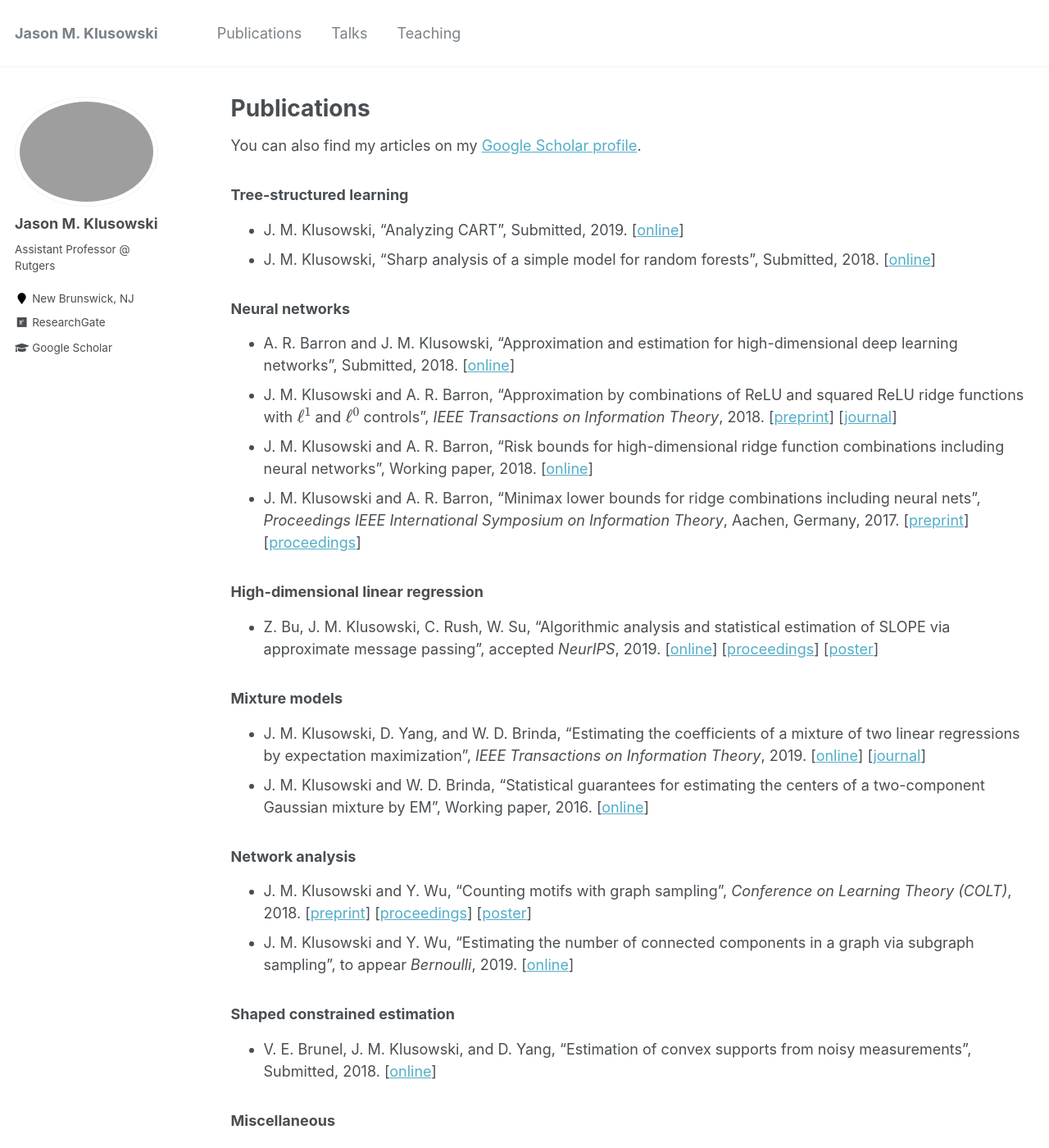
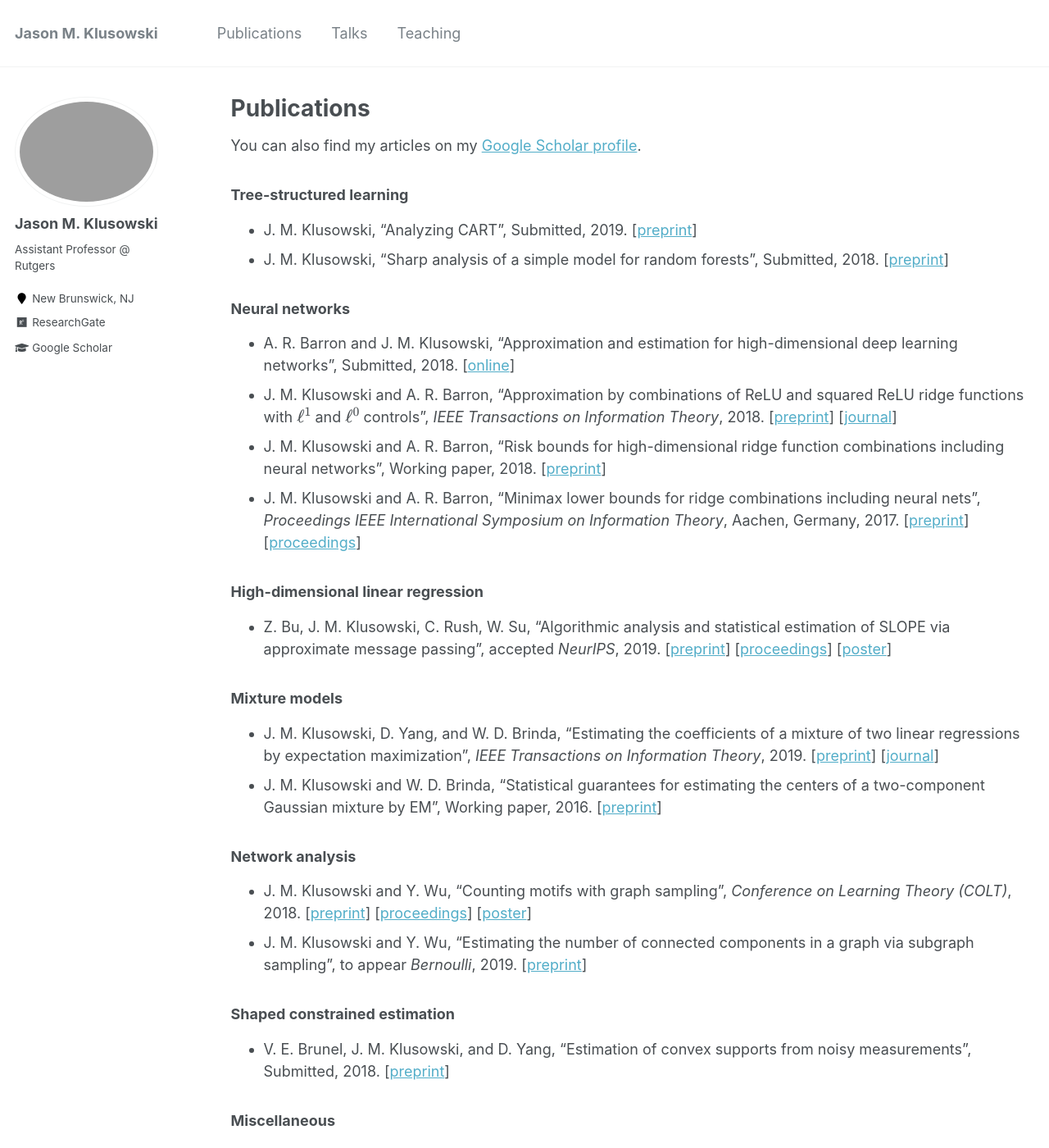
Before and after one commit to jasonklusowski/jasonklusowski.github.io, a Jekyll site: the page built from _pages/publications.md, in a window 1280 px wide and 1400 px high. Shown: the whole window at 82% size. Built offline with Jekyll 4.4.1, drawn with Linux system fonts in a browser that asks for light colours; formulas are drawn with MathJax 3.

Commit message:
Update publications.md

```diff
--- a/_pages/publications.md
+++ b/_pages/publications.md
@@ -9,33 +9,33 @@ You can also find my articles on my [Google Scholar profile](https://scholar.goo
 
 ### Tree-structured learning
 
-* J. M. Klusowski, "Analyzing CART", Submitted, 2019. [[online](https://arxiv.org/pdf/1906.10086.pdf)]
-* J. M. Klusowski, "Sharp analysis of a simple model for random forests", Submitted, 2018. [[online](https://arxiv.org/pdf/1805.02587.pdf)]
+* J. M. Klusowski, "Analyzing CART", Submitted, 2019. [[preprint](https://arxiv.org/pdf/1906.10086.pdf)]
+* J. M. Klusowski, "Sharp analysis of a simple model for random forests", Submitted, 2018. [[preprint](https://arxiv.org/pdf/1805.02587.pdf)]
 
 ### Neural networks
 
 * A. R. Barron and J. M. Klusowski, "Approximation and estimation for high-dimensional deep learning networks", Submitted, 2018. [[online](https://arxiv.org/pdf/1809.03090.pdf)]
 * J. M. Klusowski and A. R. Barron, "Approximation by combinations of ReLU and squared ReLU ridge functions with $\ell^1$ and $\ell^0$ controls", _IEEE Transactions on Information Theory_, 2018. [[preprint](https://arxiv.org/pdf/1607.07819.pdf)] [[journal](https://ieeexplore.ieee.org/document/8485650)]
-* J. M. Klusowski and A. R. Barron, "Risk bounds for high-dimensional ridge function combinations including neural networks", Working paper, 2018. [[online](https://arxiv.org/pdf/1607.01434.pdf)]
+* J. M. Klusowski and A. R. Barron, "Risk bounds for high-dimensional ridge function combinations including neural networks", Working paper, 2018. [[preprint](https://arxiv.org/pdf/1607.01434.pdf)]
 * J. M. Klusowski and A. R. Barron, "Minimax lower bounds for ridge combinations including neural nets", _Proceedings IEEE International Symposium on Information Theory_, Aachen, Germany, 2017. [[preprint](https://arxiv.org/pdf/1702.02828.pdf)] [[proceedings](http://ieeexplore.ieee.org/document/8006754/)]
 
 ### High-dimensional linear regression
 
-* Z. Bu, J. M. Klusowski, C. Rush, W. Su, "Algorithmic analysis and statistical estimation of SLOPE via approximate message passing", accepted _NeurIPS_, 2019. [[online](https://arxiv.org/pdf/1907.07502.pdf)] [[proceedings](http://papers.neurips.cc/paper/9134-algorithmic-analysis-and-statistical-estimation-of-slope-via-approximate-message-passing)] [[poster](https://jasonklusowski.github.io/files/SLOPEAMP_poster.pdf)]
+* Z. Bu, J. M. Klusowski, C. Rush, W. Su, "Algorithmic analysis and statistical estimation of SLOPE via approximate message passing", accepted _NeurIPS_, 2019. [[preprint](https://arxiv.org/pdf/1907.07502.pdf)] [[proceedings](http://papers.neurips.cc/paper/9134-algorithmic-analysis-and-statistical-estimation-of-slope-via-approximate-message-passing)] [[poster](https://jasonklusowski.github.io/files/SLOPEAMP_poster.pdf)]
 
 ### Mixture models
 
-* J. M. Klusowski, D. Yang, and W. D. Brinda, "Estimating the coefficients of a mixture of two linear regressions by expectation maximization", _IEEE Transactions on Information Theory_, 2019. [[online](https://arxiv.org/pdf/1704.08231.pdf)] [[journal](https://ieeexplore.ieee.org/document/8606170)]
-* J. M. Klusowski and W. D. Brinda, "Statistical guarantees for estimating the centers of a two-component Gaussian mixture by EM", Working paper, 2016. [[online](http://arxiv.org/pdf/1608.02280.pdf)]
+* J. M. Klusowski, D. Yang, and W. D. Brinda, "Estimating the coefficients of a mixture of two linear regressions by expectation maximization", _IEEE Transactions on Information Theory_, 2019. [[preprint](https://arxiv.org/pdf/1704.08231.pdf)] [[journal](https://ieeexplore.ieee.org/document/8606170)]
+* J. M. Klusowski and W. D. Brinda, "Statistical guarantees for estimating the centers of a two-component Gaussian mixture by EM", Working paper, 2016. [[preprint](http://arxiv.org/pdf/1608.02280.pdf)]
 
 ### Network analysis
 
 * J. M. Klusowski and Y. Wu, "Counting motifs with graph sampling", _Conference on Learning Theory (COLT)_, 2018. [[preprint](https://arxiv.org/pdf/1802.07773.pdf)] [[proceedings](http://proceedings.mlr.press/v75/klusowski18a/klusowski18a.pdf)] [[poster](https://jasonklusowski.github.io/files/poster.pdf)]
-* J. M. Klusowski and Y. Wu, "Estimating the number of connected components in a graph via subgraph sampling", to appear _Bernoulli_, 2019. [[online](https://arxiv.org/pdf/1801.04339.pdf)]
+* J. M. Klusowski and Y. Wu, "Estimating the number of connected components in a graph via subgraph sampling", to appear _Bernoulli_, 2019. [[preprint](https://arxiv.org/pdf/1801.04339.pdf)]
 
 ### Shaped constrained estimation
 
-* V. E. Brunel, J. M. Klusowski, and D. Yang, "Estimation of convex supports from noisy measurements", Submitted, 2018. [[online](https://arxiv.org/pdf/1804.09879.pdf)]
+* V. E. Brunel, J. M. Klusowski, and D. Yang, "Estimation of convex supports from noisy measurements", Submitted, 2018. [[preprint](https://arxiv.org/pdf/1804.09879.pdf)]
 
 ### Miscellaneous
 
```
